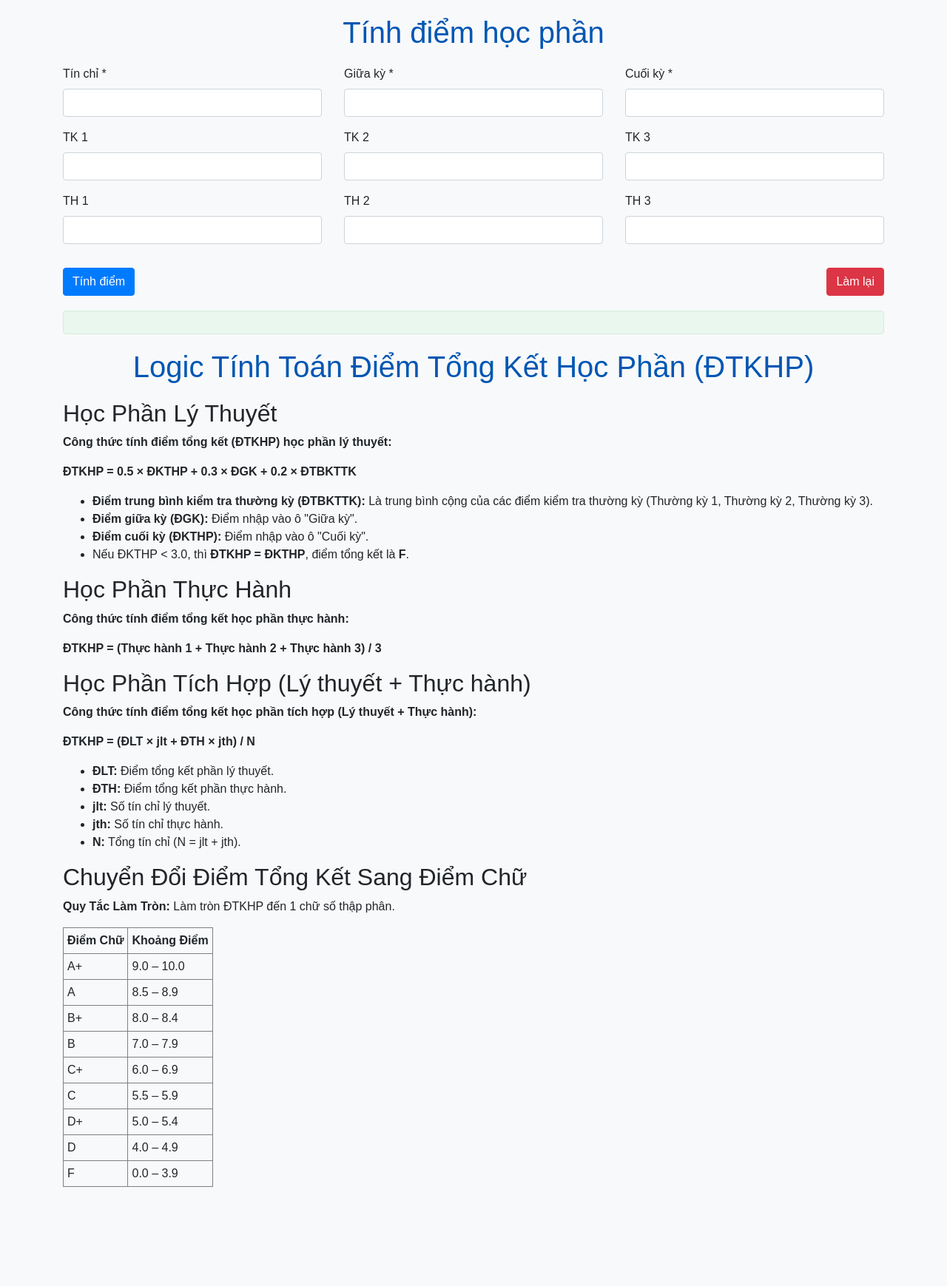
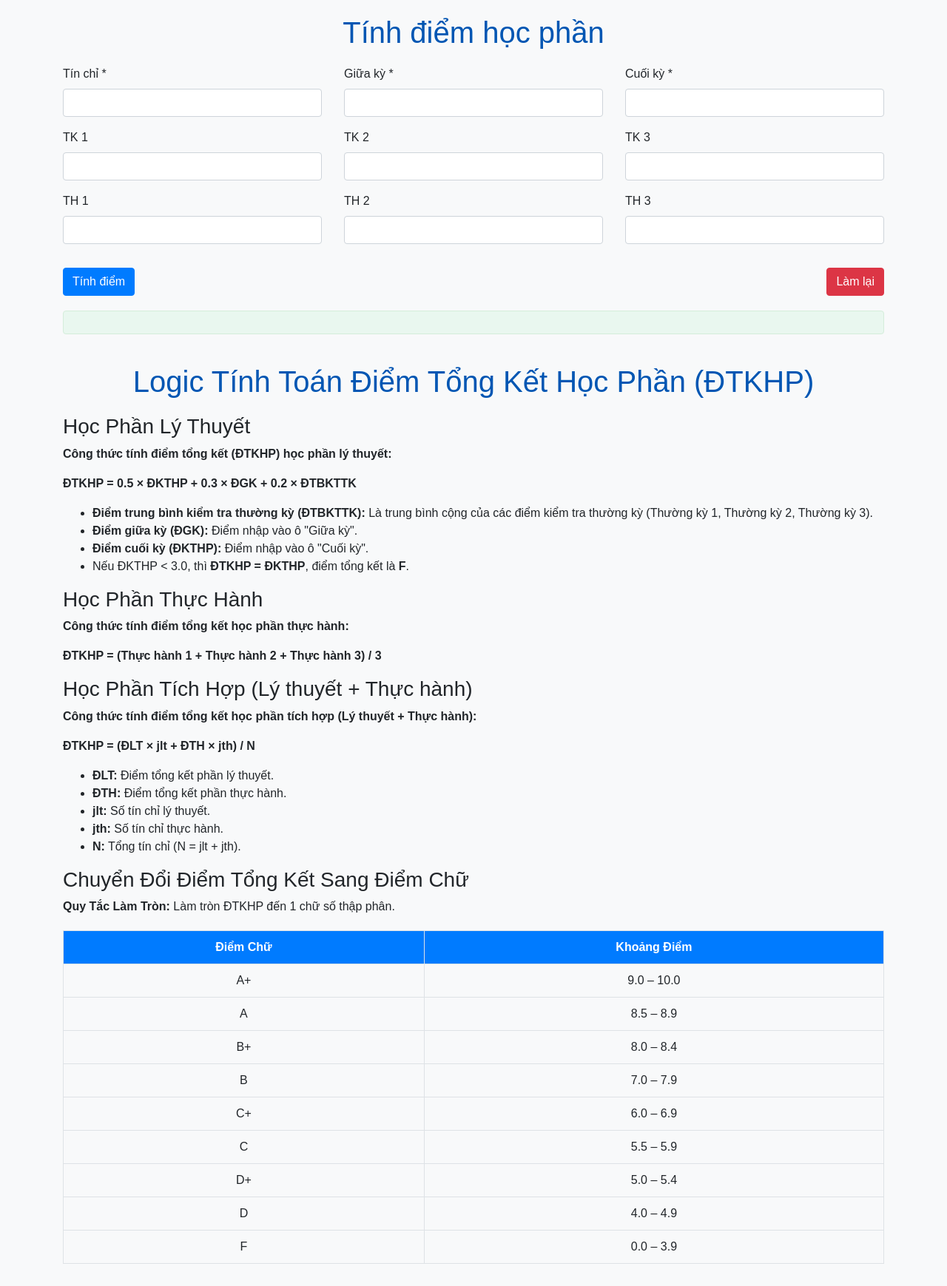
Before and after one commit to HPLamIT1302/tinh-diem-hoc-phan-iuh, a plain HTML site: page index.html in a window 1280 px wide. Shown: the whole page at 74% size. Before the commit the page ends 1605 px from the top, so only its background shows below. Drawn offline with nearby package versions, Linux system fonts and the light colour scheme.

Commit message:
Update index.html

```diff
--- a/index.html
+++ b/index.html
@@ -9,6 +9,8 @@
     body {
       font-family: Arial, sans-serif;
       background-color: #f8f9fa;
+  max-width: 100%;
+  overflow-x: auto;
     }
 
     h1 {
@@ -27,10 +29,50 @@
       border-radius: 4px;
       font-weight: bold;
     }
+.content-section {
+      margin-top: 40px;
+    }
+
+    .content-section h2 {
+      color: #007bff;
+    }
+
+    .content-section p, .content-section ul {
+      font-size: 16px;
+    }
+
+    .content-section table {
+      width: 100%;
+      margin-top: 20px;
+      border-collapse: collapse;
+    }
+
+    .content-section table th, .content-section table td {
+      padding: 10px;
+      border: 1px solid #dee2e6;
+      text-align: center;
+    }
+
+    .content-section table th {
+      background-color: #007bff;
+      color: #fff;
+    }
+df-messenger {
+  position: absolute;
+  bottom: 30%;
+  right: 20px;
+  width: 100%;
+  height: 90%;
+
+}
+
+
   </style>
 </head>
 <body>
+
   <div class="container">
+
     <h1>Tính điểm học phần</h1>
     <form id="scoreForm">
       <div class="row">
@@ -145,9 +187,10 @@
   </script>
 
 
+  <div class="content-section">
       <h1>Logic Tính Toán Điểm Tổng Kết Học Phần (ĐTKHP)</h1>
 
-    <h2>Học Phần Lý Thuyết</h2>
+      <h3>Học Phần Lý Thuyết</h3>
       <p><strong>Công thức tính điểm tổng kết (ĐTKHP) học phần lý thuyết:</strong></p>
       <p><strong>ĐTKHP = 0.5 × ĐKTHP + 0.3 × ĐGK + 0.2 × ĐTBKTTK</strong></p>
       <ul>
@@ -157,11 +200,11 @@
           <li>Nếu ĐKTHP &lt; 3.0, thì <strong>ĐTKHP = ĐKTHP</strong>, điểm tổng kết là <strong>F</strong>.</li>
       </ul>
 
-    <h2>Học Phần Thực Hành</h2>
+      <h3>Học Phần Thực Hành</h3>
       <p><strong>Công thức tính điểm tổng kết học phần thực hành:</strong></p>
       <p><strong>ĐTKHP = (Thực hành 1 + Thực hành 2 + Thực hành 3) / 3</strong></p>
 
-    <h2>Học Phần Tích Hợp (Lý thuyết + Thực hành)</h2>
+      <h3>Học Phần Tích Hợp (Lý thuyết + Thực hành)</h3>
       <p><strong>Công thức tính điểm tổng kết học phần tích hợp (Lý thuyết + Thực hành):</strong></p>
       <p><strong>ĐTKHP = (ĐLT × jlt + ĐTH × jth) / N</strong></p>
       <ul>
@@ -172,9 +215,9 @@
           <li><strong>N:</strong> Tổng tín chỉ (N = jlt + jth).</li>
       </ul>
 
-    <h2>Chuyển Đổi Điểm Tổng Kết Sang Điểm Chữ</h2>
+      <h3>Chuyển Đổi Điểm Tổng Kết Sang Điểm Chữ</h3>
       <p><strong>Quy Tắc Làm Tròn:</strong> Làm tròn ĐTKHP đến 1 chữ số thập phân.</p>
-    <table border="1" cellpadding="5" cellspacing="0">
+      <table style="margin-bottom:30px">
           <thead>
               <tr>
                   <th>Điểm Chữ</th>
@@ -194,5 +237,13 @@
           </tbody>
       </table>
     </div>
+  </div>
+<script src="https://www.gstatic.com/dialogflow-console/fast/messenger/bootstrap.js?v=1"></script>
+<df-messenger
+
+  chat-title="ChatbotSinhVienITIUHK18"
+  agent-id="e5439920-7811-40fd-bef9-bc7406c2dbc8"
+  language-code="vi"
+></df-messenger>
 </body>
 </html>
```
Lines whose indentation alone changed are shown as unchanged.
